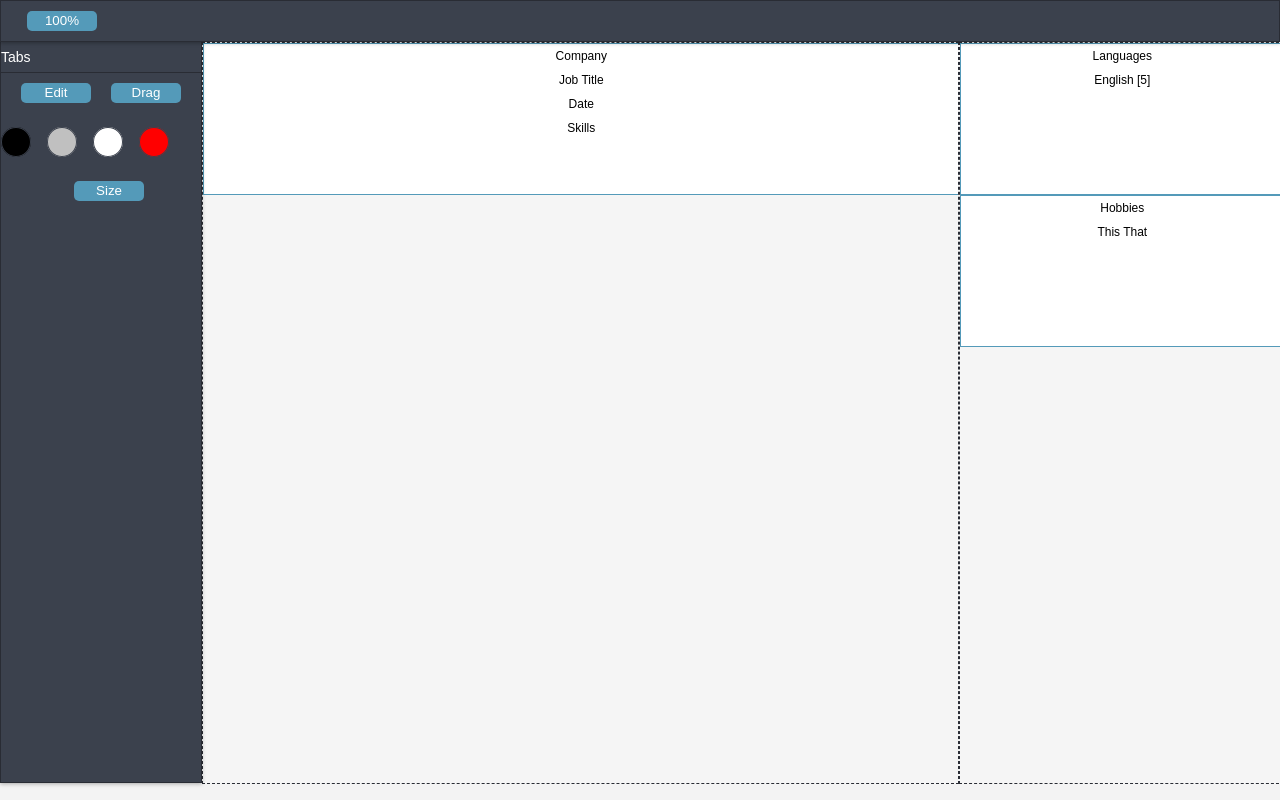
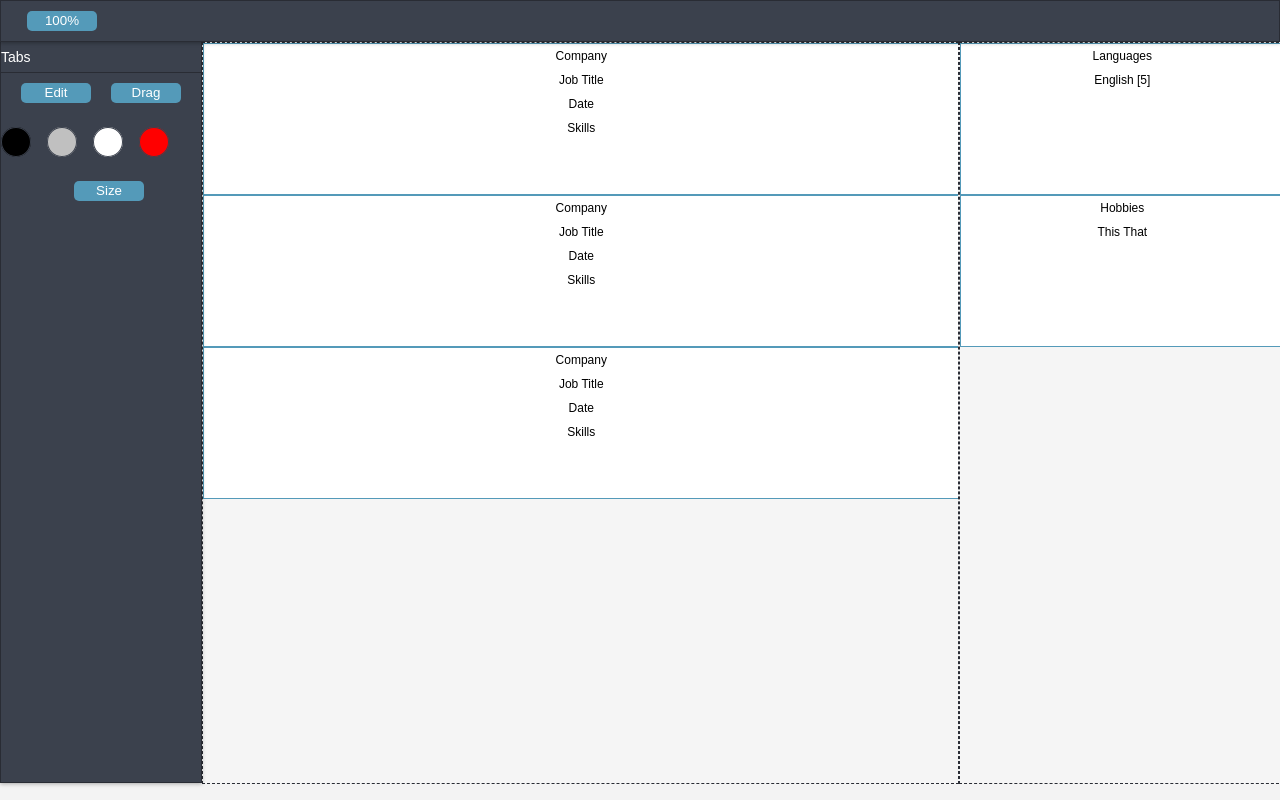
Before and after one commit to FStriewski/Cv-builder, a React (Create React App) app: page / in a window 1280 px wide. Built offline with nearby package versions, Linux system fonts and the light colour scheme.

Commit message:
Column update

```diff
--- a/src/components/mainstage/Columns.tsx
+++ b/src/components/mainstage/Columns.tsx
@@ -1,6 +1,6 @@
 import * as React from 'react';
 import { Column } from '../../styles/Columns';
 
-export const Col1 = ({ children }) => <Column width={30}>{children}</Column>;
+export const Col1 = ({ children }) => <Column width={70}>{children}</Column>;
 
-export const Col2 = ({ children }) => <Column width={70}>{ children }</Column>;
+export const Col2 = ({ children }) => <Column width={30}>{ children }</Column>;
--- a/src/components/mainstage/MainStage.tsx
+++ b/src/components/mainstage/MainStage.tsx
@@ -1,12 +1,11 @@
 import * as React from 'react';
 import { IHeader, IParagraph, IPartialNode, Position } from 'src/types';
 import CV from '../../data/Cvdata';
-import { DraggableHOC, DragState } from '../../lib/DraggableHOC';
-import { SelectionStateProvider } from '../../lib/Selection';
+import { DraggableHOC } from '../../lib/DraggableHOC';
 import { MainStage as StyledMainStage } from '../../styles/MainStage';
 import { Col1, Col2 } from './Columns';
 import { Node } from './Element';
-import {ZoomState, ZoomStateProvider} from '../ZoomContext';
+import {ZoomState} from '../ZoomContext';
 
 interface IRNodes {
   nodeCollection: IPartialNode[];
@@ -58,8 +57,8 @@ const MainStage = (props) => (
           <ZoomState>
             {({zoomValue}) => (
               <StyledMainStage zoom={zoomValue}>
-                <Col2>{sortNodes(nodes, Position.SIDE, paragraphs)}</Col2>
-                <Col1>{sortNodes(nodes, Position.MAIN, paragraphs)}</Col1>
+                <Col1>{sortNodes(nodes, Position.COL1, paragraphs)}</Col1>
+                <Col2>{sortNodes(nodes, Position.COL2, paragraphs)}</Col2>
               </StyledMainStage>
             )}
           </ZoomState>
--- a/src/data/initialData.ts
+++ b/src/data/initialData.ts
@@ -15,7 +15,7 @@ export const initialState: ICV = {
   id: 'cv',
   nodes: [
     {
-      col: Position.MAIN,
+      col: Position.COL2,
       id: 'N1',
       paragraphs: [
         {
@@ -49,7 +49,7 @@ export const initialState: ICV = {
       y: 400
     },
     {
-      col: Position.MAIN,
+      col: Position.COL2,
       id: 'N2',
       paragraphs: [
         {
@@ -76,9 +76,8 @@ export const initialState: ICV = {
       x: 0,
       y: 0
     },
-
     {
-      col: Position.SIDE,
+      col: Position.COL1,
       id: 'N3',
       paragraphs: [
         {
@@ -124,6 +123,102 @@ export const initialState: ICV = {
       ],
       x: 0,
       y: 0
-    }
+    },
+    {
+      col: Position.COL1,
+      id: 'N4',
+      paragraphs: [
+        {
+          content: 'Company',
+          height: 100,
+          id: 'N4P1',
+          left: 0,
+          name: 'eee',
+          style: { color: DEFAULT_COLOR, fontSize: DEFAULT_SIZE, },
+          top: 0,
+          width: 200
+        },
+        {
+          content: 'Job Title',
+          height: 100,
+          id: 'N4P2',
+          left: 0,
+          name: 'fff',
+          style: { color: DEFAULT_COLOR, fontSize: DEFAULT_SIZE, },
+          top: 0,
+          width: 200
+        },
+        {
+          content: 'Date',
+          height: 100,
+          id: 'N4P3',
+          left: 0,
+          name: 'fff',
+          style: { color: DEFAULT_COLOR, fontSize: DEFAULT_SIZE, },
+          top: 0,
+          width: 200
+        },
+        {
+          content: 'Skills',
+          height: 300,
+          id: 'N4P4',
+          left: 0,
+          name: 'fff',
+          style: { color: DEFAULT_COLOR, fontSize: DEFAULT_SIZE, },
+          top: 0,
+          width: 200
+        },
+      ],
+      x: 0,
+      y: 0
+    },
+    {
+      col: Position.COL1,
+      id: 'N5',
+      paragraphs: [
+        {
+          content: 'Company',
+          height: 100,
+          id: 'N4P1',
+          left: 0,
+          name: 'eee',
+          style: { color: DEFAULT_COLOR, fontSize: DEFAULT_SIZE, },
+          top: 0,
+          width: 200
+        },
+        {
+          content: 'Job Title',
+          height: 100,
+          id: 'N5P2',
+          left: 0,
+          name: 'fff',
+          style: { color: DEFAULT_COLOR, fontSize: DEFAULT_SIZE, },
+          top: 0,
+          width: 200
+        },
+        {
+          content: 'Date',
+          height: 100,
+          id: 'N5P3',
+          left: 0,
+          name: 'fff',
+          style: { color: DEFAULT_COLOR, fontSize: DEFAULT_SIZE, },
+          top: 0,
+          width: 200
+        },
+        {
+          content: 'Skills',
+          height: 300,
+          id: 'N5P4',
+          left: 0,
+          name: 'fff',
+          style: { color: DEFAULT_COLOR, fontSize: DEFAULT_SIZE, },
+          top: 0,
+          width: 200
+        },
+      ],
+      x: 0,
+      y: 0
+    },
   ]
 };
--- a/src/lib/DropDown.tsx
+++ b/src/lib/DropDown.tsx
@@ -28,18 +28,24 @@ export const Dropdown = ({ children, handler, autoClose }: IProps) => (
          <Menu>
            {({ menuVisible, toggleMenu }) => (
              <StyledDropdown>
-        <OutsideClickHandler onOutsideClick={() => toggleMenu(false)}>
+               <OutsideClickHandler
+                 onOutsideClick={() => toggleMenu(false)}
+               >
                  <React.Fragment>
                    {menuVisible
                      ? handler(toggleMenu, true)
                      : handler(toggleMenu, false)}
                    {menuVisible &&
                      (autoClose ? (
-                <DropdownContent onClick={toggleMenu}>
+                       <DropdownContent
+                         onClick={() => toggleMenu(false)}
+                       >
                          {children}
                        </DropdownContent>
                      ) : (
-                <DropdownContent onClick={null}>{children}</DropdownContent>
+                       <DropdownContent onClick={null}>
+                         {children}
+                       </DropdownContent>
                      ))}
                  </React.Fragment>
                </OutsideClickHandler>
--- a/src/types.ts
+++ b/src/types.ts
@@ -1,8 +1,8 @@
 export type ID = string;
 
 export enum Position {
-  SIDE,
-  MAIN
+  COL1,
+  COL2
 }
 
 export enum Mode {
```
Lines whose indentation alone changed are shown as unchanged.
